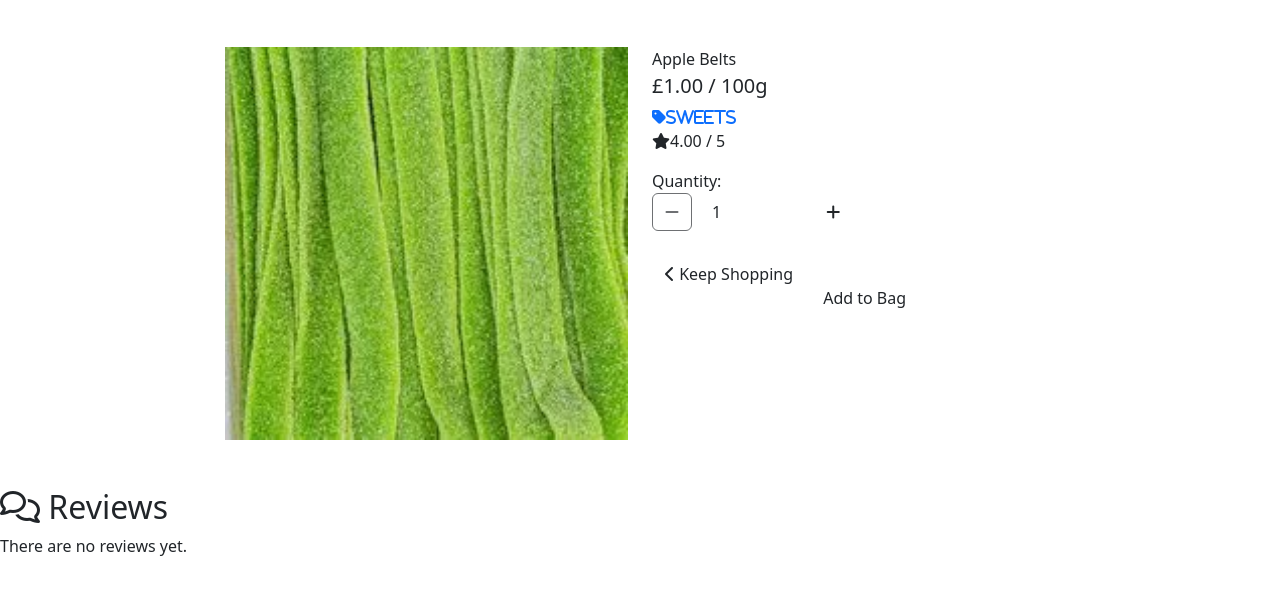
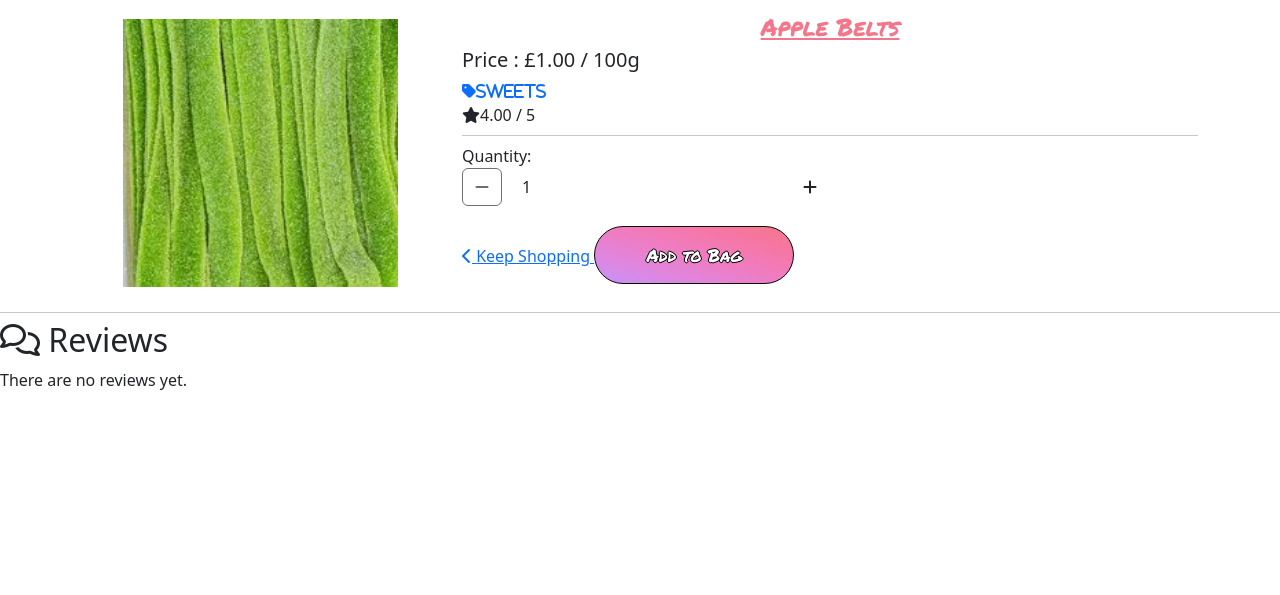
Before and after one commit to DavidHearl/Sweet-Shop, a Django app: page /products/5/ in a window 1280 px wide. Shown: the part 141-736 px from the top of the page. Run offline with Django 3.2, Linux system fonts and the light colour scheme; data comes from the database, SQL or seed files in the repository; some libraries are stand-ins or nearby versions.

Commit message:
started modifying styles for product details

```diff
--- a/products/templates/products/product_detail.html
+++ b/products/templates/products/product_detail.html
@@ -14,19 +14,21 @@
 {% endblock %}
 
 {% block content %}
-<div class="container-fluid push-down">
+<div class="container push-down">
     <div class="row">
-        <div class="col-12 col-md-6 col-lg-4 offset-lg-2">
-            <div class="image-container my-5">
+        <!-- Image -->
+        <div class="col-12 col-md-4">
+            <div class="image-container">
                 <a href="{{ product.image.url }}" target="_blank">
-                    <img class="card-img-top img-fluid" src="{{ product.image.url }}" alt="{{ product.name }}">
+                    <img class="product-image" src="{{ product.image.url }}" alt="{{ product.name }}">
                 </a>
             </div>
         </div>
-        <div class="col-12 col-md-6 col-lg-4">
-            <div class="mb-5 mt-md-5">
-                <p class="mb-0">{{ product.name }}</p>
-                <p class="lead mb-0">£{{ product.price }} / 100g</p>
+        <!-- Content/Desciption -->
+        <div class="col-12 col-md-8">
+            <div>
+                <p class="home-heading product-heading">{{ product.name }}</p>
+                <p class="lead mb-0">Price : £{{ product.price }} / 100g</p>
                 {% if product.category %}
                     <p class="mt-1 mb-0">
                         <a href="{% url 'products' %}?category={{ product.category.name }}">
@@ -47,14 +49,15 @@
                     <a class="text-danger" href="{% url 'delete_product' product.id %}">Delete</a>
                 {% endif %}
 
-                <p class="mt-3">{{ product.description }}</p>
+                <p>{{ product.description }}</p>
 
+                <hr>
                 <!-- Add item to basket form -->
                 <form action="{% url 'add_to_shopping_bag' product.id %}" method="POST">
                     {% csrf_token %}
                     <div class="form-row">
                         <div class="col-12">
-                            <p class="mt-3">Quantity:</p>
+                            <p>Quantity:</p>
                             <div class="form-group w-50">
                                 <div class="input-group">
                                     <div class="input-group-prepend">
@@ -78,13 +81,13 @@
                         </div>
 
                         <div class="col-12">
-                            <a class="btn" href="{% url 'products' %}">
+                            <a href="{% url 'products' %}">
                                 <span>
                                     <i class="fas fa-chevron-left"></i>
                                 </span>
                                 <span>Keep Shopping</span>
                             </a>
-                            <input class="btn mt-5" type="submit" value="Add to Bag">
+                            <input class="action-button" type="submit" value="Add to Bag">
                         </div>
                         <input type="hidden" name="redirect_url" value="{{ request.path }}">
                     </div>
@@ -93,6 +96,8 @@
         </div>
     </div>
 </div>
+
+<hr>
 
 <!-- Post Review -->
 {% with reviews.count as total_reviews %}
--- a/static/css/base.css
+++ b/static/css/base.css
@@ -280,6 +280,27 @@ p {
     overflow-y: auto;
 }
 
+/* Product Detail */
+.product-heading {
+    text-decoration: underline;
+}
+
+.image-container {
+    text-align: center;
+}
+
+.product-image {
+    width: 100%;
+    height: 100%;
+    max-width: 275px;
+    max-height: 275px;
+    margin-top: 20px;
+}
+
+.quantity-input {
+    width: 90%;
+}
+
 /* .btn {
     background-image: linear-gradient(to right top, #c593f9, #df86df, #ef7cc2, #f577a6, #f4768a);
     width: 180px;
```
